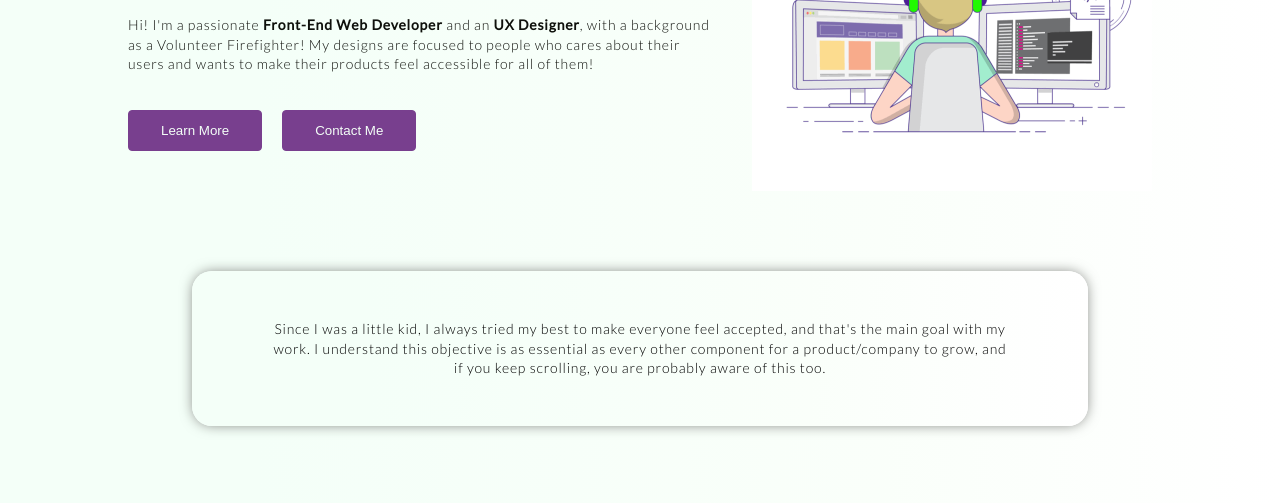
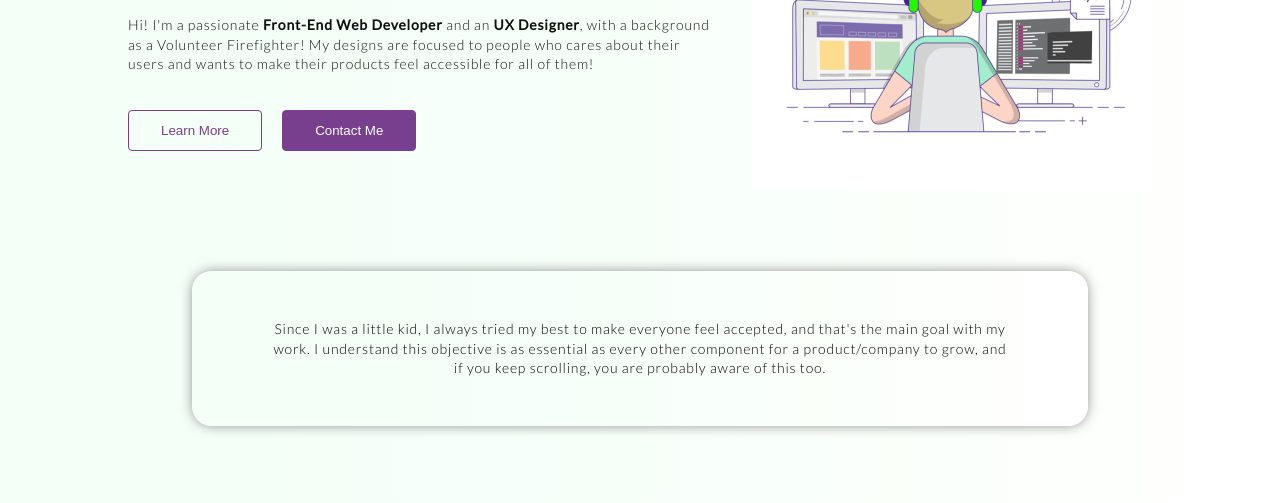
Before and after one commit to nicolas-ponce/NUCBA-landing-page, a plain HTML site: page index.html in a window 1280 px wide. Shown: the part 273-776 px from the top of the page. Drawn offline with Linux system fonts and the light colour scheme.

Commit message:
changed button behavior

```diff
--- a/css/style.css
+++ b/css/style.css
@@ -199,11 +199,11 @@ main {
     color: var(--white);
 }
 
-.hero__info-buttons-input:last-child {
+.hero__info-buttons a:last-child .hero__info-buttons-input:last-child {
     background-color: var(--purple);
     color: var(--white);
 }
-.hero__info-buttons-input:last-child:hover {
+.hero__info-buttons a:last-child .hero__info-buttons-input:last-child:hover {
     background-color: var(--white);
     color: var(--purple);
 }
```
